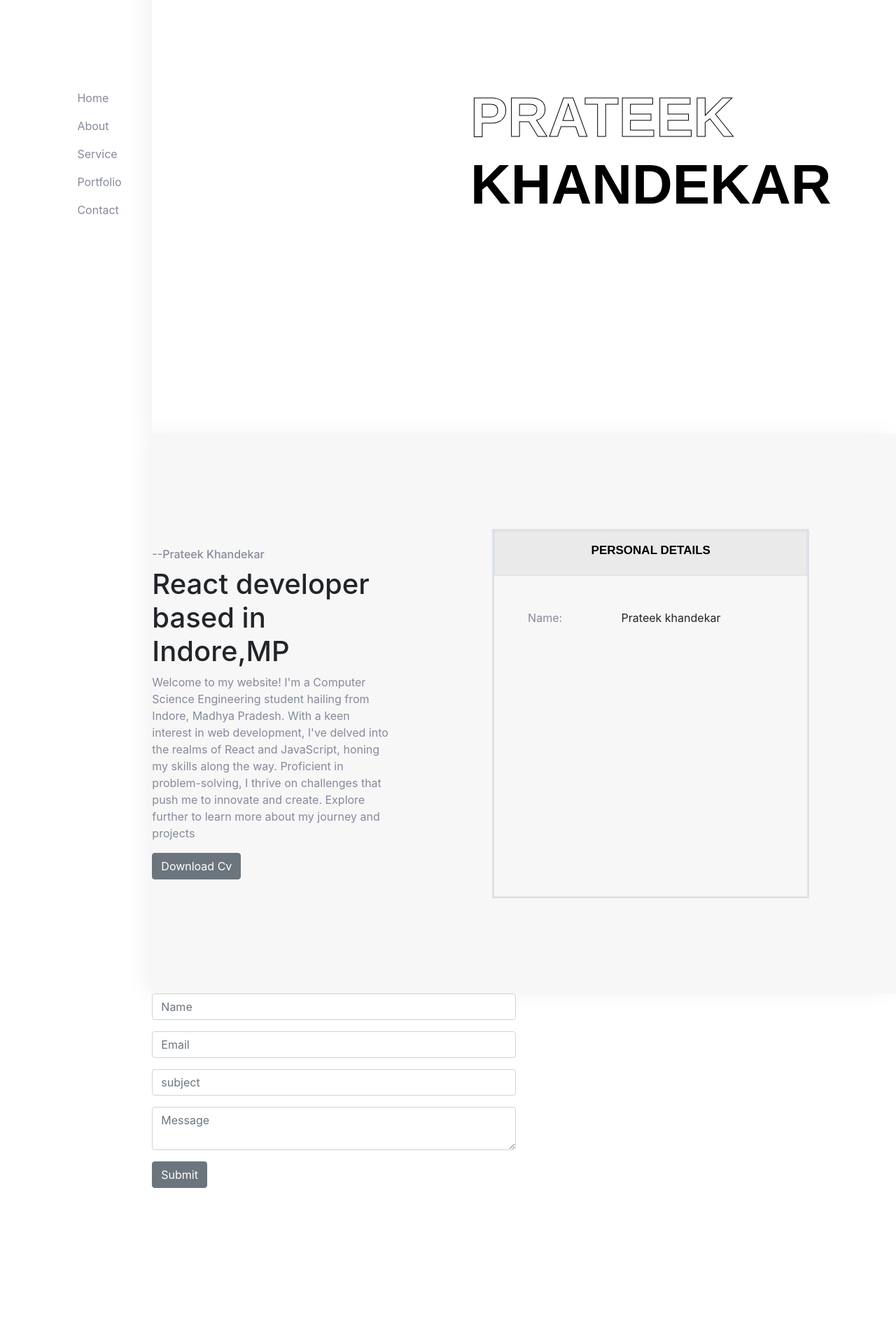
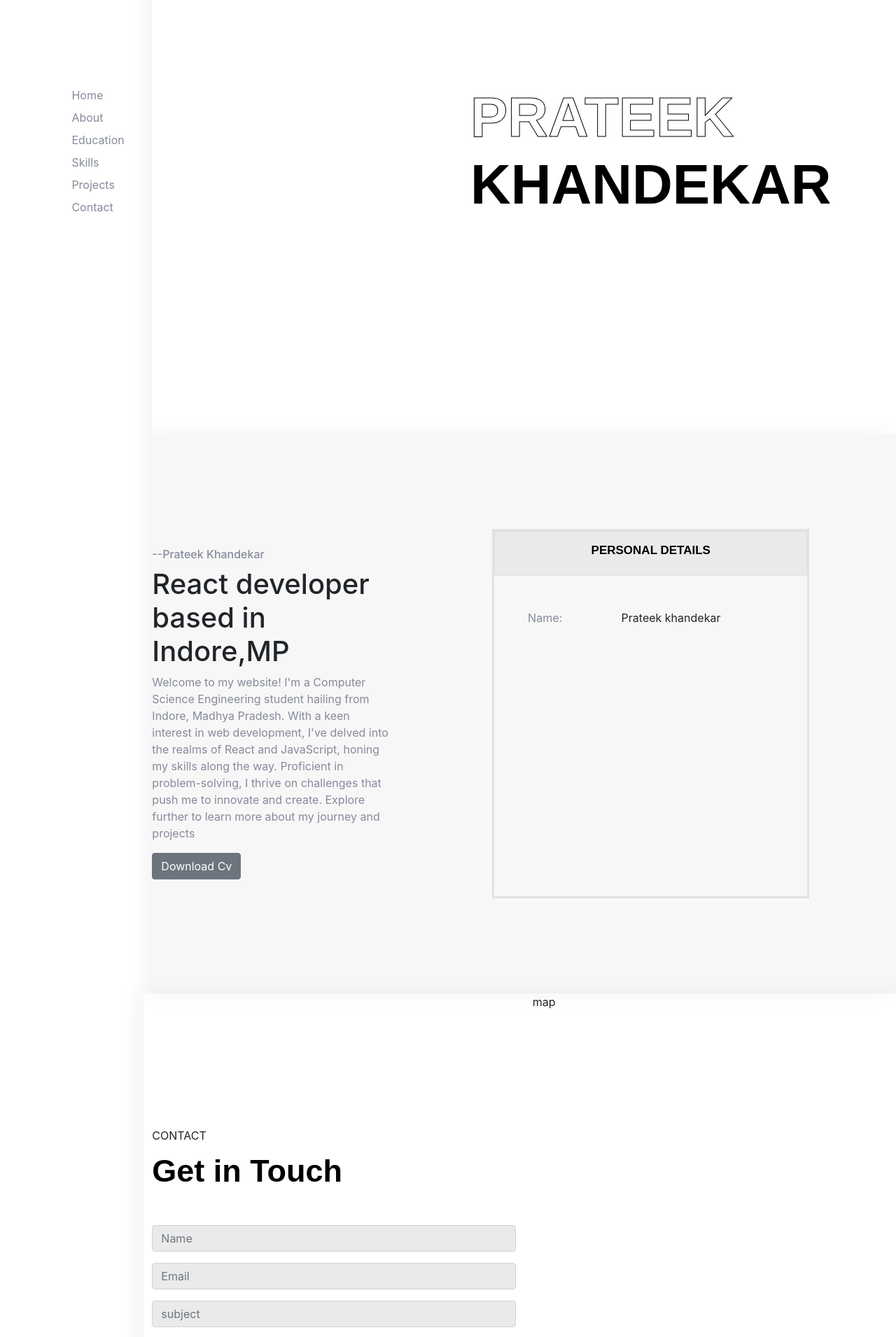
Before and after one commit to KhandekarPrateek/portfolio-website, a React (Create React App) app: page / in a window 1280 px wide. Shown: the part 180-2091 px from the top of the page at 70% size. Built offline with nearby package versions, Linux system fonts and the light colour scheme.

Commit message:
sidebar v2 and contact me page

```diff
--- a/src/pages/Contact/index.js
+++ b/src/pages/Contact/index.js
@@ -46,12 +46,13 @@ const Contact = () => {
       subject: "",
     });
   };
-  console.log(formData, "formdata");
 
   return (
-    <div className="contact-container">
-      <Row>
-        <Col sm={6}>
+    <Row className="contact-container " id="Contact">
+      <Col sm={6} className=" d-flex align-items-center ">
+        <div className="w-100">
+          <div className="contact-header">CONTACT</div>
+          <div className="contact-me pb-5">Get in Touch</div>
           <Form onSubmit={handleSubmit} ref={form} id="contact-form">
             <FormGroup>
               <Label for="from_name" hidden>
@@ -64,6 +65,7 @@ const Contact = () => {
                 type="text"
                 onChange={handleChange}
                 value={formData.from_name}
+
                 // required
               />
             </FormGroup>{" "}
@@ -109,9 +111,10 @@ const Contact = () => {
             </FormGroup>{" "}
             <Button>Submit</Button>
           </Form>
-        </Col>
-      </Row>
-    </div>
+        </div>
+      </Col>
+      <Col sm={6}>map</Col>
+    </Row>
   );
 };
 
--- a/src/pages/SideBar/Title/index.js
+++ b/src/pages/SideBar/Title/index.js
@@ -2,7 +2,7 @@ import React from "react";
 
 const Title = ({ Heading, link }) => {
   return (
-    <div className=" p-2 ">
+    <div className=" pb-2 ">
       <a href={`#${link}`} className="sidebar-title">
         {Heading}
       </a>
--- a/src/pages/SideBar/index.js
+++ b/src/pages/SideBar/index.js
@@ -1,23 +1,32 @@
-import React from "react";
+import React, { useState } from "react";
 import Title from "./Title";
 import { Row } from "reactstrap";
 
 const SideBar = () => {
+  // const [showMenu, setShowMenu] = useState(false);
+  // const toggleMenu = () => {
+  //   setShowMenu(!showMenu);
+  // };
+  // const closeOnMobile = () => {
+  //   if (window.innerWidth <= 700) {
+  //     setShowMenu(false);
+  //   }
+  // };
   return (
     <>
-      <div className="sidebar-container  d-flex align-items-center justify-content-center sideBar-display sidenav">
+      <div className="sidebar-container  d-flex align-items-center justify-content-center ">
         {/* <Row className="">
           <h1>PRATEEK</h1>
         </Row> */}
-        <Row>
-          <div className="vstack gap-3">
-            <Title Heading="Home" link="Home" />
-            <Title Heading="About" link="About" />
-            <Title Heading="Service" link="Service" />
-            <Title Heading="Portfolio" link="Portfolio" />
-            <Title Heading="Contact" link="Contact" />
-          </div>
-        </Row>
+
+        <div className="vstack gap-3">
+          <Title Heading="Home" link="Home" />
+          <Title Heading="About" link="About" />
+          <Title Heading="Education" link="Education" />
+          <Title Heading="Skills" link="Skills" />
+          <Title Heading="Projects" link="Projects" />
+          <Title Heading="Contact" link="Contact" />
+        </div>
       </div>
     </>
   );
--- a/src/styles/contact.css
+++ b/src/styles/contact.css
@@ -1,3 +1,27 @@
 .contact-container {
   height: 100vh;
+  box-shadow: -10px 0 30px rgb(0 0 0/5%);
 }
+.contact-me {
+  color: #000;
+  font-family: syne, Sans-serif !important;
+  font-size: 45px;
+  font-weight: 700;
+  line-height: 1.3em;
+}
+.contact-header {
+  display: inline-block;
+  margin-bottom: 10px;
+  text-transform: uppercase;
+  position: relative;
+  /* padding-left: 60px; */
+}
+.form-control:focus {
+  box-shadow: none !important;
+  background-color: #eaeaea;
+  color: #868a9b;
+}
+.form-control {
+  background-color: #eaeaea;
+  color: #868a9b;
+}
--- a/src/styles/sidebar.css
+++ b/src/styles/sidebar.css
@@ -1,12 +1,3 @@
-.sidebar-container {
-  height: 100vh;
-  position: fixed;
-
-  left: 8%;
-  overflow-x: hidden;
-  /* box-shadow: 0 0 30px rgb(0 0 0/5%); */
-}
-
 .sidebar-title {
   color: #868a9b !important;
   text-decoration: none;
@@ -14,3 +5,33 @@
 .sidebar-title:hover {
   color: black !important;
 }
+@media screen and (min-width: 700px) {
+  .sidebar-container {
+    height: 100vh;
+    position: fixed;
+
+    left: 8%;
+    overflow-x: hidden;
+    overflow: auto;
+    /* box-shadow: 0 0 30px rgb(0 0 0/5%); */
+  }
+}
+@media screen and (max-width: 700px) {
+  .sidebar-container {
+    width: 100%;
+    height: auto;
+    position: relative;
+  }
+  .sidebar-container a {
+    display: float; /* Change float to display block */
+    text-align: center;
+  }
+}
+
+/* On screens that are less than 400px, display the bar vertically, instead of horizontally */
+@media screen and (max-width: 400px) {
+  .sidebar-container a {
+    text-align: center;
+    float: none;
+  }
+}
```
